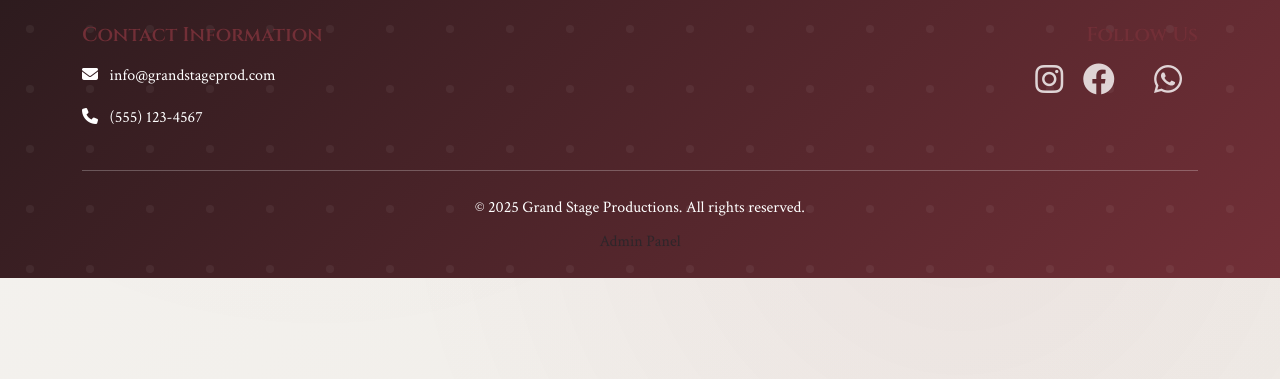
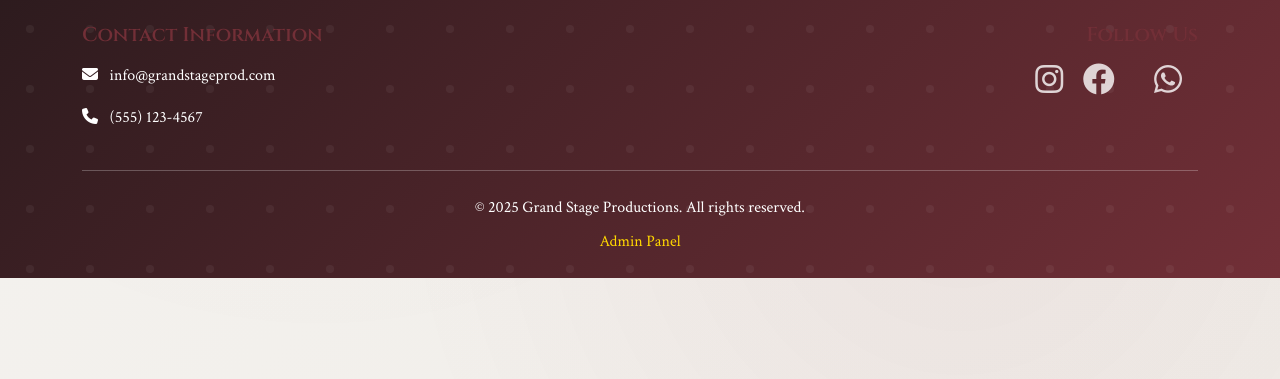
Before and after one commit to VINCENT-bot354/Grand-Stage, a Flask app: page /about in a window 1280 px wide. Shown: the part 421-800 px from the top of the page. Run offline with Flask 3, Linux system fonts and the light colour scheme; a user stored in the database is signed in; data that the repository does not hold is empty; some web fonts are replaced.

Commit message:
Update base.html

```diff
--- a/templates/base.html
+++ b/templates/base.html
@@ -150,11 +150,10 @@
                     <p class="mb-0">&copy; 2025 {{ site_settings.site_title }}. All rights reserved.</p>
                     {% if current_user.is_authenticated %}
                         <p class="mb-0 mt-2">
-                           <a href="{{ url_for('admin_dashboard') }}"
-   class="text-muted"
-   style="color: goldenrod; text-decoration: none; font: inherit; font-size: inherit;">
-   Admin Panel
+                          <a href="{{ url_for('admin_dashboard') }}" style="color: gold !important; text-decoration: none;">
+    Admin Panel
 </a>
+
 
                         </p>
                     {% endif %}
```
